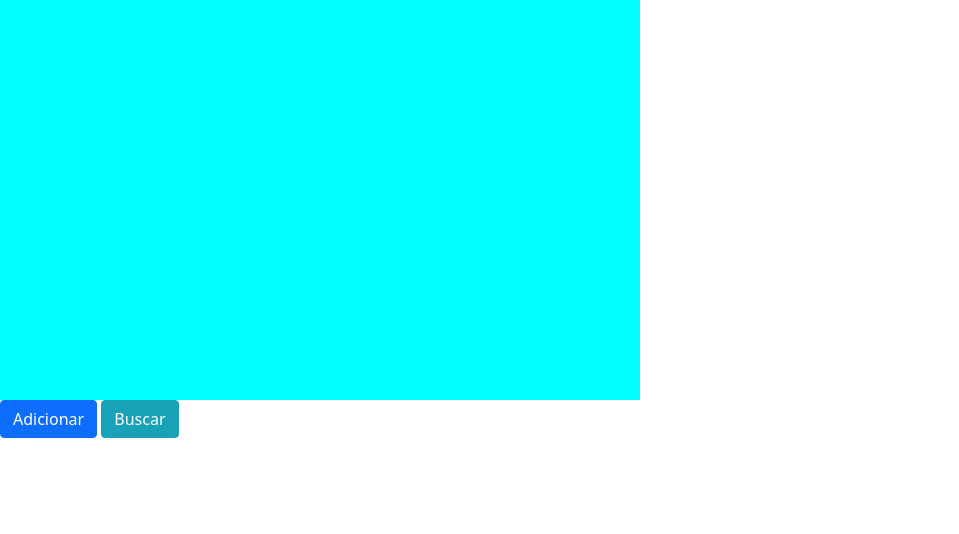
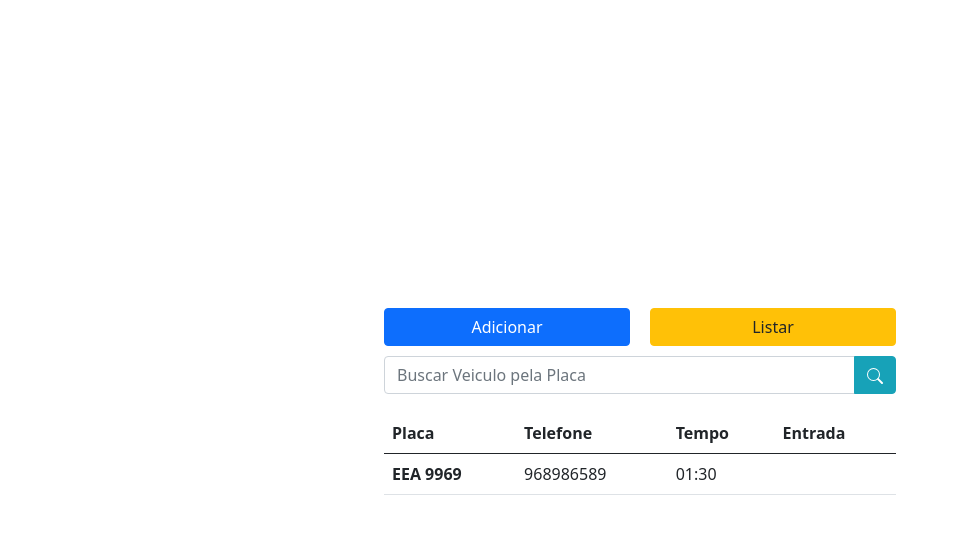
Before and after one commit to DiegoTBC/Estacionamento-JS, a plain HTML site: page index.html in a window 1280 px wide. Shown: the whole page, without its empty margins (0-959 px from the left). Drawn offline with nearby package versions, Linux system fonts and the light colour scheme.

Commit message:
Alterações

```diff
--- a/css/style.css
+++ b/css/style.css
@@ -7,14 +7,43 @@ html, body {
     height: 100%;
 }
 
-.principal{
-    width: 50%;
-    height: 50%;
-    background-color: aqua;
-    font-size: 120px;
+body{
+    display: flex;
+    justify-content: center;
+    align-items: center;
+    flex-direction: column;
 }
 
-.adicionarDados {
-    width: 50%;
-    background-color: aquamarine;
+main{
+    width: 40%;
+    display: flex;
+    justify-content: center;
+    align-items: center;
+    flex-wrap: wrap;
+    flex-direction: column;
+
 }
+
+.botoes {
+    display: flex;
+    justify-content: center;
+    align-items: center;
+    width: 100%;
+    margin-bottom: 10px;
+}
+
+
+.buscar{
+    width: 100%;
+}
+
+.listaCarros {
+    width: 100%;
+
+}
+
+@media screen and (max-width: 600px){
+    main {
+        width: 90%;
+    }
+}
--- a/index.html
+++ b/index.html
@@ -5,27 +5,61 @@
     <meta name="viewport" content="width=device-width, initial-scale=1.0, maximum-scale=1.0">
     <title>Estacionamento JS</title>
     <link rel="stylesheet" href="https://stackpath.bootstrapcdn.com/bootstrap/5.0.0-alpha1/css/bootstrap.min.css" integrity="sha384-r4NyP46KrjDleawBgD5tp8Y7UzmLA05oM1iAEQ17CSuDqnUK2+k9luXQOfXJCJ4I" crossorigin="anonymous">
-    <link rel="stylesheet" href="/css/style.css">
+    <link rel="stylesheet" type="text/css" href="css/style.css">
 </head>
 <body>
 
-    <div class="principal">
-    </div>
+    <main>
+        <div class="logo"></div>
+
+        <div style="border-top: 3px solid rgb(189, 189, 189); margin-bottom: 15px;" ></div>
+
+        <div class="botoes">
+            <button type="button" class="btn btn-primary w-75" data-toggle="modal" data-target="#AdicionarCarro" style="margin-right:20px;" >Adicionar</button>
+            <button type="button" class="btn btn-warning w-75">Listar</button>
+        </div>
+
+        <div class="buscar">
+            <div class="input-group mb-3">
+                <input type="text" class="form-control" placeholder="Buscar Veiculo pela Placa" aria-label="Username" aria-describedby="basic-addon1">
+                <button type="button" class="btn btn-info">
+                    <svg width="1em" height="1em" viewBox="0 0 16 16" class="bi bi-search" fill="currentColor" xmlns="http://www.w3.org/2000/svg">
+                    <path fill-rule="evenodd" d="M10.442 10.442a1 1 0 0 1 1.415 0l3.85 3.85a1 1 0 0 1-1.414 1.415l-3.85-3.85a1 1 0 0 1 0-1.415z"/>
+                    <path fill-rule="evenodd" d="M6.5 12a5.5 5.5 0 1 0 0-11 5.5 5.5 0 0 0 0 11zM13 6.5a6.5 6.5 0 1 1-13 0 6.5 6.5 0 0 1 13 0z"/>
+                  </svg>
+                </button>
+            </div>
+        </div>
+
+        <div style="border-bottom: 3px solid rgb(189, 189, 189);"></div>
+
+        <div class="listaCarros">
+
+            <table class="table table-hover">
+                <thead>
+                  <tr>
+                    <th scope="col">Placa</th>
+                    <th scope="col">Telefone</th>
+                    <th scope="col">Tempo</th>
+                    <th scope="col">Entrada</th>
+                  </tr>
+                </thead>
+                <tbody>
+                  <tr>
+                    <th scope="row" >EEA 9969</th>
+                    <td>968986589</td>
+                    <td>01:30</td>
+                    <td></td>
+                  </tr>
+                </tbody>
+              </table>
+
+        </div>
+    </main>
 
 
 
-
-    <!-- Button trigger modal -->
-    <button type="button" class="btn btn-primary" data-toggle="modal" data-target="#AdicionarCarro">
-        Adicionar
-    </button>
-
-    <!-- Button trigger modal -->
-    <button type="button" class="btn btn-info" data-toggle="modal" data-target="#BuscarCarro">
-        Buscar
-    </button>
-
-    <!-- Modal -->
+    <!-- Modal Adicionar Carro-->
     <div class="modal fade" id="AdicionarCarro" data-backdrop="static" data-keyboard="false" tabindex="-1" aria-labelledby="staticBackdropLabel" aria-hidden="true">
         <div class="modal-dialog">
             <div class="modal-content">
@@ -76,7 +110,7 @@
                         <div class="input-group">
                             <span class="input-group-text" for="inputGroupSelect02">Tempo</span>
                             <select class="form-select" id="inputGroupSelect02">
-                                <option selected>Informe o Tempo</option>
+                                <option selected></option>
                                 <option value="30">00:30 H</option>
                                 <option value="60">01:00 H</option>
                                 <option value="90">01:30 H</option>
@@ -86,10 +120,10 @@
                             <input type="text" aria-label="Last name" class="form-control" readonly>
                         </div>
 
-                        <div class="row">
+                        <div class="row" style="margin-top: 20px;">
                             <div class="col">
                                 <div class="form-check form-check-inline">
-                                    <input class="form-check-input" type="radio" name="flexRadioDefault" id="flexRadioDefault1">
+                                    <input class="form-check-input" type="radio" name="flexRadioDefault" id="flexRadioDefault1" checked>
                                     <label class="form-check-label" for="flexRadioDefault1">Pago</label>
                                 </div>
                             </div>
@@ -104,31 +138,10 @@
 
                 </div>
                 <div class="modal-footer">
-                <button type="button" class="btn btn-secondary" data-dismiss="modal">Fechar</button>
+                <button type="button" class="btn btn-danger" data-dismiss="modal">Fechar</button>
                 <button type="button" class="btn btn-primary">Adicionar</button>
                 </div>
             </div>
-        </div>
-    </div>
-
-    <!-- Modal -->
-    <div class="modal fade" id="BuscarCarro" data-backdrop="static" data-keyboard="false" tabindex="-1" aria-labelledby="staticBackdropLabel" aria-hidden="true">
-        <div class="modal-dialog">
-        <div class="modal-content">
-            <div class="modal-header">
-            <h5 class="modal-title" id="staticBackdropLabel">Buscar Veiculo no Pátio</h5>
-            <button type="button" class="close" data-dismiss="modal" aria-label="Close">
-                <span aria-hidden="true">&times;</span>
-            </button>
-            </div>
-            <div class="modal-body">
-            ...
-            </div>
-            <div class="modal-footer">
-            <button type="button" class="btn btn-secondary" data-dismiss="modal">Close</button>
-            <button type="button" class="btn btn-primary">Understood</button>
-            </div>
-        </div>
         </div>
     </div>
 
```
